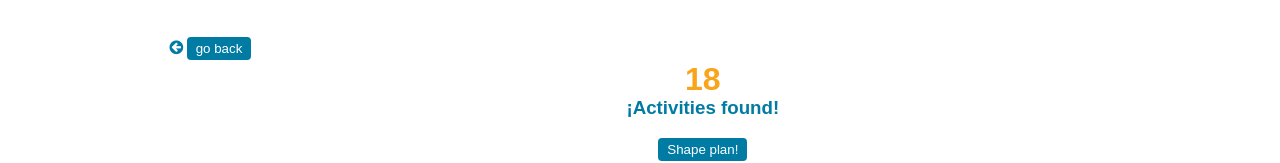
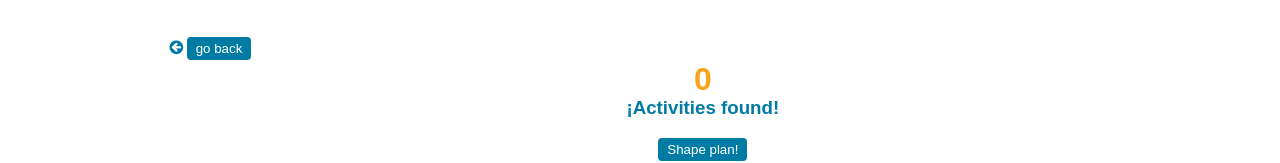
Before and after one commit to andreammgcol/touristapp-front, a React (Create React App) app: page /#/planner in a window 1280 px wide. Both pictures are taken after a click on the button "Check it out". Shown: the part 137-300 px from the top of the page. Built offline with nearby package versions, Linux system fonts and the light colour scheme.

Commit message:
count total activities found

```diff
--- a/src/components/PlannerContainer.js
+++ b/src/components/PlannerContainer.js
@@ -230,8 +230,16 @@ export class PlannerContainer extends Component {
 
             console.log('listActivitiesByCategories');
             console.log(listActivitiesByCategories);
+            var total = 0;
+            var length = listActivitiesByCategories.length;
+            for (var i = 0; i < length; i++) {
+                var aItems = listActivitiesByCategories[i].items;
+                total += aItems.length;
+            }
+            console.log(total);
 
-            return <PlannerStep2 isFirstLoadStep2={this.state.isFirstLoadStep2} activities={listActivitiesByCategories} selectedActivities={selectedActivities} onChange={this.onEventChange} handleStep3={this.handleStep3} goBack={this.goBack1} />;
+
+            return <PlannerStep2 total={total} isFirstLoadStep2={this.state.isFirstLoadStep2} activities={listActivitiesByCategories} selectedActivities={selectedActivities} onChange={this.onEventChange} handleStep3={this.handleStep3} goBack={this.goBack1} />;
         }
 
         // Paso 3. Mostrar el plan armado y ordenado al usuario, con opcion de guardar.
--- a/src/components/PlannerStep2.js
+++ b/src/components/PlannerStep2.js
@@ -24,7 +24,7 @@ function PlannerStep2(props) {
                             <div class="goBack">
                                 <i class="fa fa-fw fa-arrow-circle-left"></i><input type="button" value="go back" onClick={props.goBack}/>
                             </div>
-                            <h1 class="num">18</h1>
+                            <h1 class="num">{props.total}</h1>
                             <h3 class="msj">¡Activities found!</h3>
                         </div>
                     </div>
```
